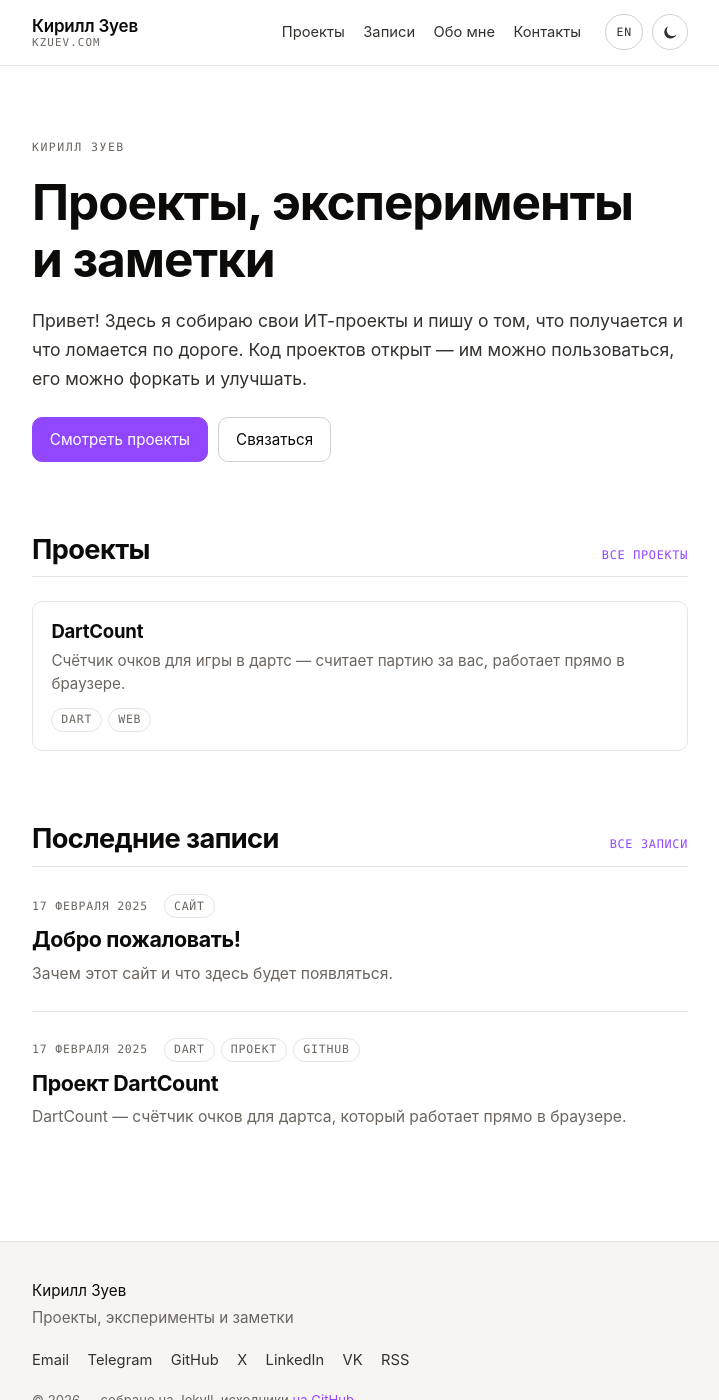
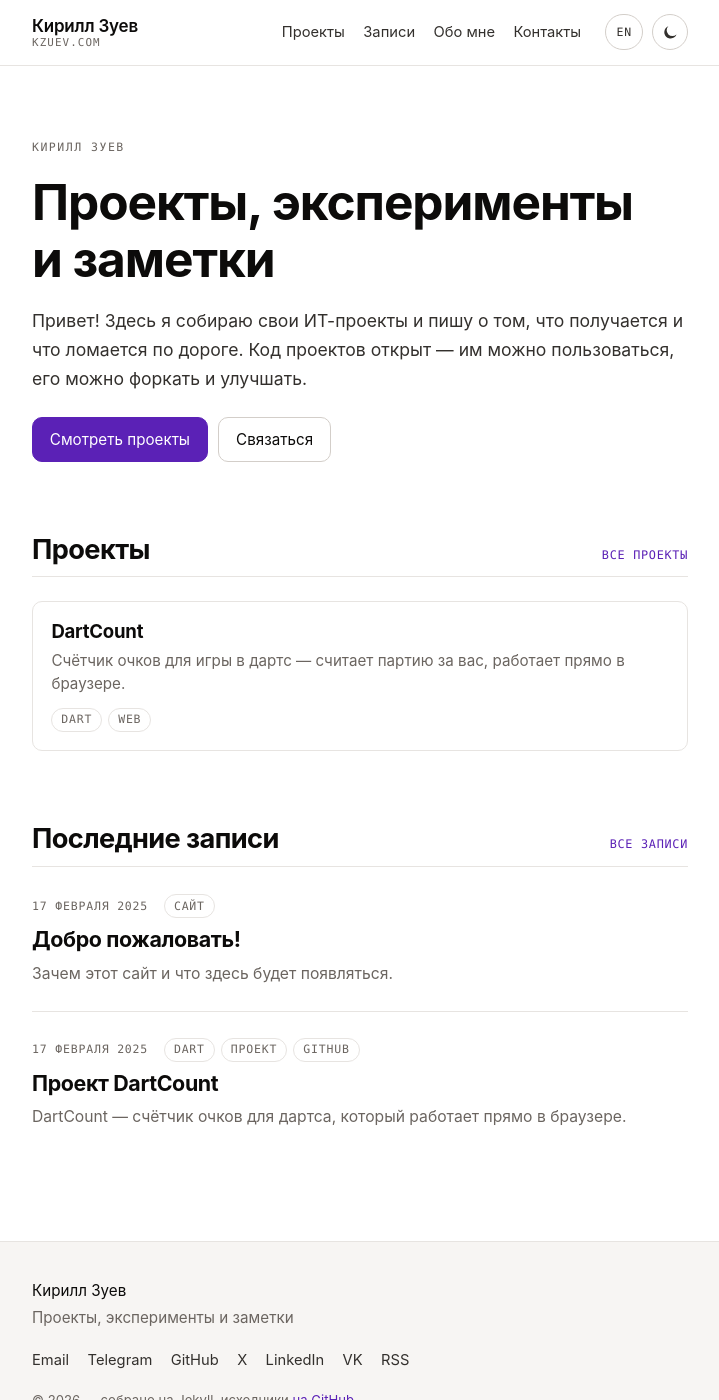
Before and after one commit to KZuev/KZuev, a Jekyll site: the page built from index.markdown, in a window 1280 px wide and 1400 px high. Shown: the whole window, without its empty margins (280-999 px from the left). Built offline with Jekyll 4.4.1, drawn with Linux system fonts in a browser that asks for light colours.

Commit message:
Сделать акцентный цвет темнее
Светлая тема ушла с яркого фиолетового на глубокий (#5b21b6) — контраст
белого текста на кнопках только вырос. Тёмная тема осталась чуть светлее
акцента, иначе на чистом чёрном фоне текст терял бы читаемость, но тоже
стала заметно насыщеннее (#a374ff вместо прежнего пастельного). og-картинки
пересобраны под новый акцент.

Co-Authored-By: Claude Sonnet 5 <noreply@anthropic.com>
Claude-Session: https://claude.ai/code/session_01AGhWLpbsJ443GR1N4Jau3J

```diff
--- a/assets/css/main.scss
+++ b/assets/css/main.scss
@@ -28,9 +28,9 @@
   --rule: #e7e4e1;
   --rule-strong: #d3cec9;
 
-  --accent: #9147ff;
+  --accent: #5b21b6;
   --accent-ink: #ffffff;
-  --accent-soft: #f3edff;
+  --accent-soft: #ede9fe;
 }
 
 @mixin dark-tokens {
@@ -45,9 +45,9 @@
   --rule: #201e1c;
   --rule-strong: #2e2b28;
 
-  --accent: #b98cff;
+  --accent: #a374ff;
   --accent-ink: #170b2e;
-  --accent-soft: #241335;
+  --accent-soft: #2a1441;
 }
 
 :root {
```
Also changed, not shown: assets/og-en.png, assets/og.png.
